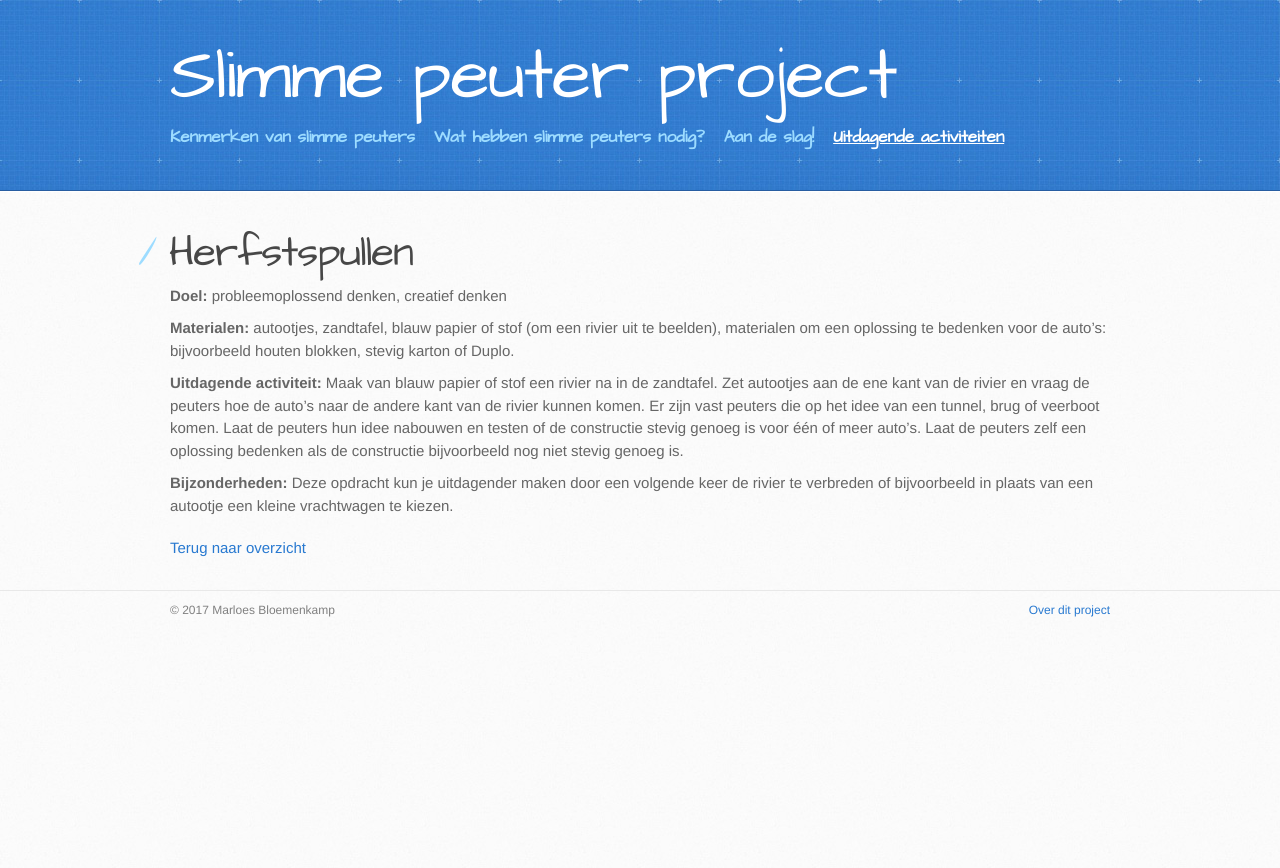
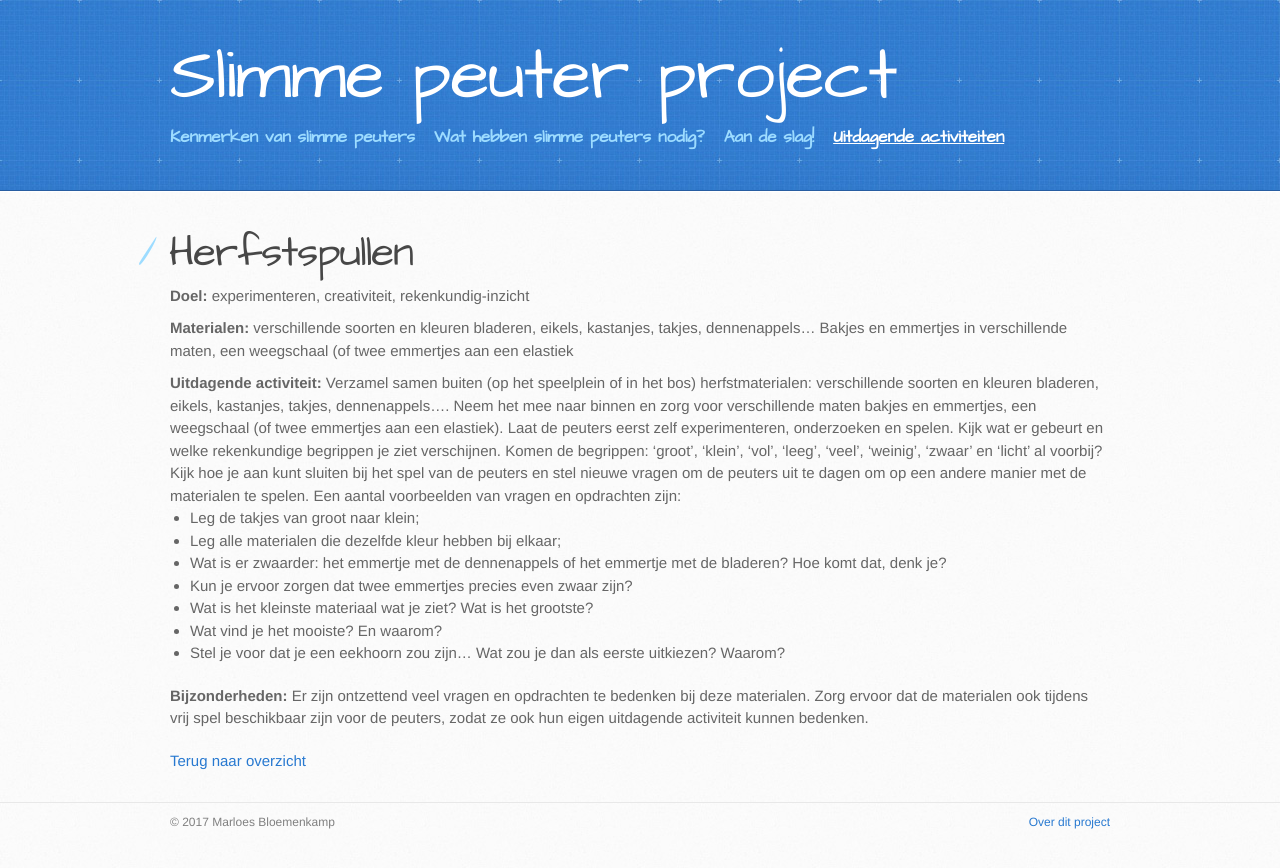
Before and after one commit to marloesbloemenkamp/marloesbloemenkamp.github.io, a Jekyll site: the page built from activiteiten/herfstspullen.md, in a window 1280 px wide. Shown: the top 868 px of the page. Built offline with Jekyll 4.4.1, drawn with Linux system fonts in a browser that asks for light colours.

Commit message:
Inhoud activiteit

```diff
--- a/activiteiten/herfstspullen.md
+++ b/activiteiten/herfstspullen.md
@@ -5,22 +5,30 @@ permalink: activiteiten/herfstspullen/
 menu_index: 11
 parent: activiteiten
 tags:
-  - probleemoplossend denken
+  - experimenteren
   - creatief denken
-  - bouwen
+  - rekenkundig-inzicht
 published: true
 ---
 
-**Doel:** probleemoplossend denken, creatief denken
+**Doel:** experimenteren, creativiteit, rekenkundig-inzicht
 
 <p style="margin-top: 10px;"/>
 
-**Materialen:** autootjes, zandtafel, blauw papier of stof (om een rivier uit te beelden), materialen om een oplossing te bedenken voor de auto’s: bijvoorbeeld houten blokken, stevig karton of Duplo.
+**Materialen:** verschillende soorten en kleuren bladeren, eikels, kastanjes, takjes, dennenappels… Bakjes en emmertjes in verschillende maten, een weegschaal (of twee emmertjes aan een elastiek
 
 <p style="margin-top: 10px;"/>
 
-**Uitdagende activiteit:** Maak van blauw papier of stof een rivier na in de zandtafel. Zet autootjes aan de ene kant van de rivier en vraag de peuters hoe de auto’s naar de andere kant van de rivier kunnen komen. Er zijn vast peuters die op het idee van een tunnel, brug of veerboot komen. Laat de peuters hun idee nabouwen en testen of de constructie stevig genoeg is voor één of meer auto’s. Laat de peuters zelf een oplossing bedenken als de constructie bijvoorbeeld nog niet stevig genoeg is.
+**Uitdagende activiteit:** Verzamel samen buiten (op het speelplein of in het bos) herfstmaterialen: verschillende soorten en kleuren bladeren, eikels, kastanjes, takjes, dennenappels…. Neem het mee naar binnen en zorg voor verschillende maten bakjes en emmertjes, een weegschaal (of twee emmertjes aan een elastiek). Laat de peuters eerst zelf experimenteren, onderzoeken en spelen. Kijk wat er gebeurt en welke rekenkundige begrippen je ziet verschijnen. Komen de begrippen: ‘groot’, ‘klein’, ‘vol’, ‘leeg’, ‘veel’, ‘weinig’, ‘zwaar’ en ‘licht’ al voorbij? Kijk hoe je aan kunt sluiten bij het spel van de peuters en stel nieuwe vragen om de peuters uit te dagen om op een andere manier met de materialen te spelen. Een aantal voorbeelden van vragen en opdrachten zijn:
+-	Leg de takjes van groot naar klein;
+-	Leg alle materialen die dezelfde kleur hebben bij elkaar;
+-	Wat is er zwaarder: het emmertje met de dennenappels of het emmertje met de bladeren?
+    Hoe komt dat, denk je?
+-	Kun je ervoor zorgen dat twee emmertjes precies even zwaar zijn?
+-	Wat is het kleinste materiaal wat je ziet? Wat is het grootste?
+-	Wat vind je het mooiste? En waarom?
+-	Stel je voor dat je een eekhoorn zou zijn… Wat zou je dan als eerste uitkiezen? Waarom?
 
 <p style="margin-top: 10px;"/>
 
-**Bijzonderheden:** Deze opdracht kun je uitdagender maken door een volgende keer de rivier te verbreden of bijvoorbeeld in plaats van een autootje een kleine vrachtwagen te kiezen.
+**Bijzonderheden:** Er zijn ontzettend veel vragen en opdrachten te bedenken bij deze materialen. Zorg ervoor dat de materialen ook tijdens vrij spel beschikbaar zijn voor de peuters, zodat ze ook hun eigen uitdagende activiteit kunnen bedenken.
```
